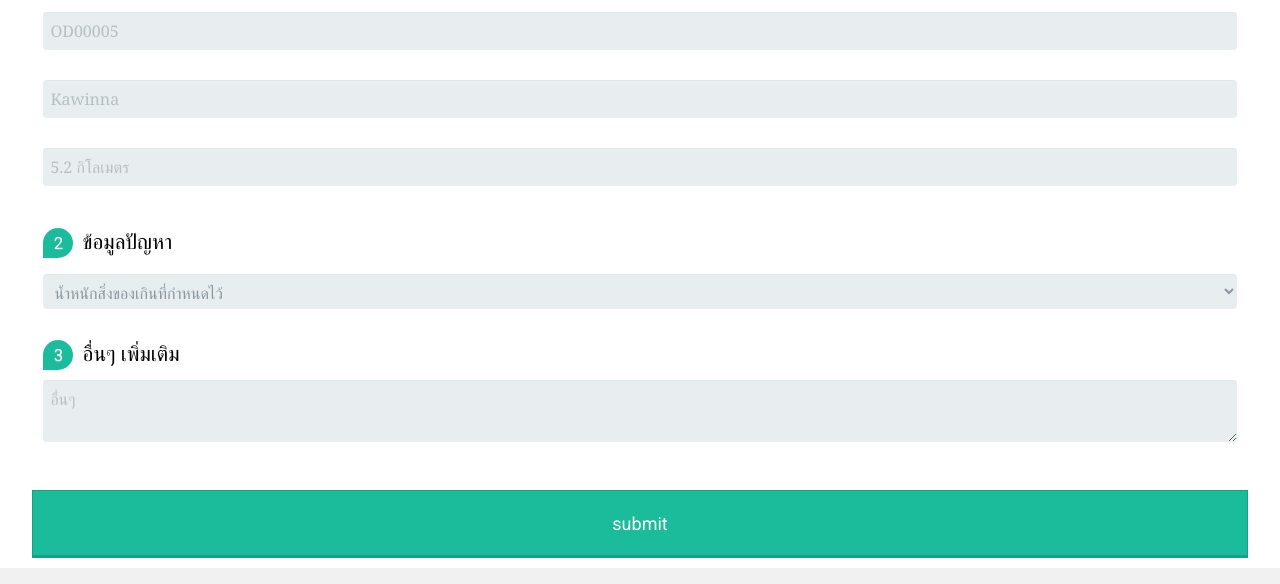
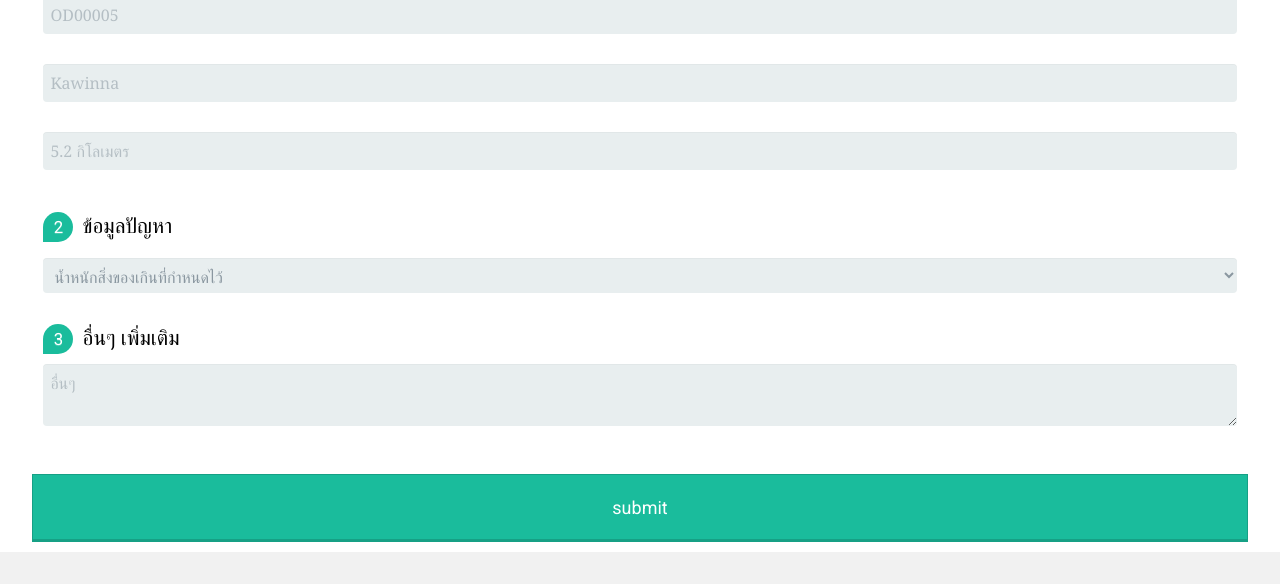
Before and after one commit to kawinna/complaint, a plain HTML site: page index.html in a window 1280 px wide. Shown: the part 337-921 px from the top of the page. Drawn offline with nearby package versions, Linux system fonts and the light colour scheme.

Commit message:
Update index.html

```diff
--- a/index.html
+++ b/index.html
@@ -1,6 +1,6 @@
 <!DOCTYPE html>
 <html>
-<title>หน้าหลักผู้ขนส่ง</title>
+<title>แจ้งปัญหาการจัดส่ง</title>
 <meta charset="UTF-8">
 <meta name="viewport" content="width=device-width, initial-scale=1">
 <link rel="stylesheet" href="https://www.w3schools.com/w3css/4/w3.css">
@@ -20,7 +20,7 @@ text-decoration:none;
 <body class="w3-light-grey">
 
 <!-- Page Container -->
-<div class="w3-content w3-margin-top" style="max-width:1400px;">
+
 
   <header class="w3-display-container w3-grayscal" id="home">
     <div class="w3-white w3-text-grey">
```
